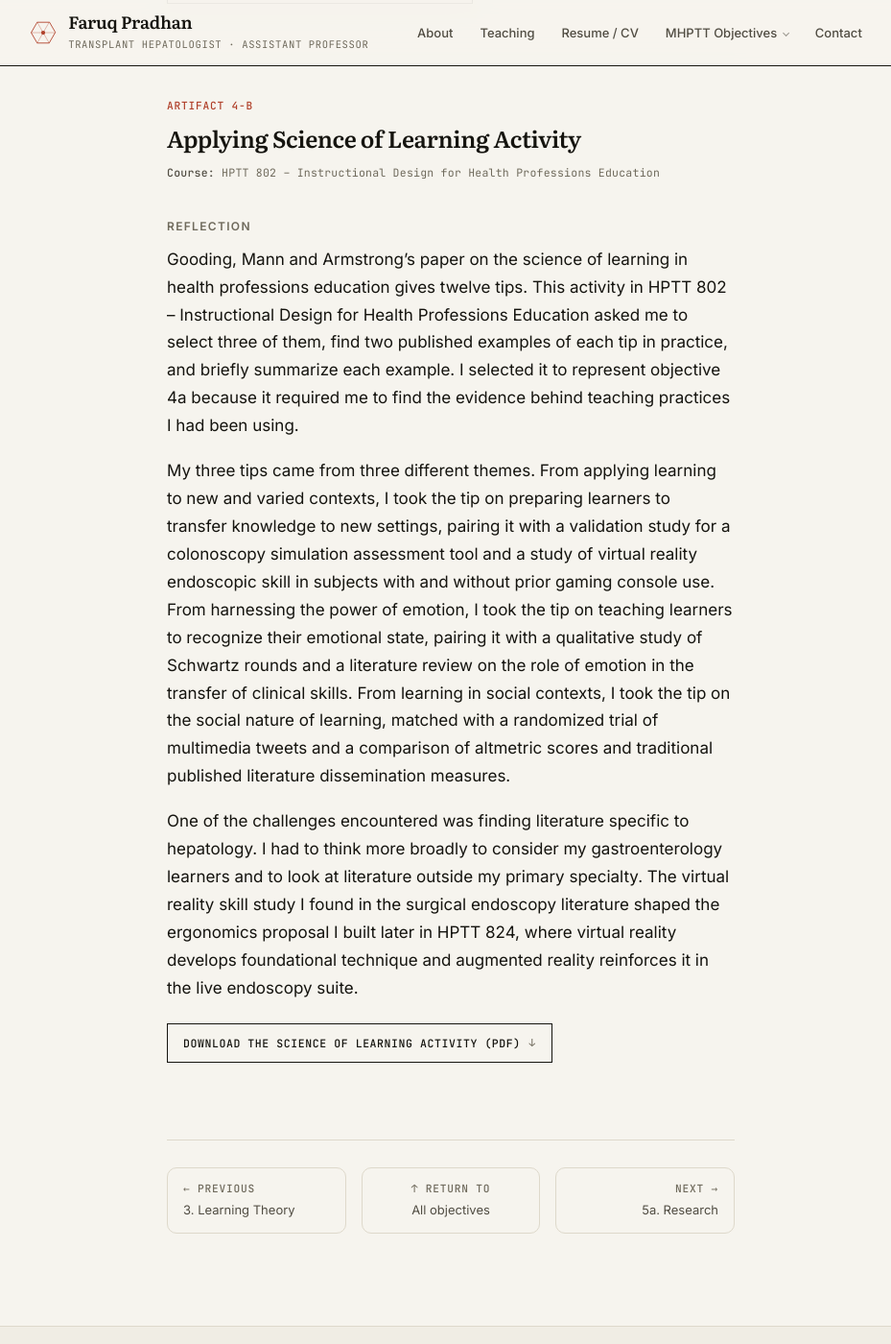
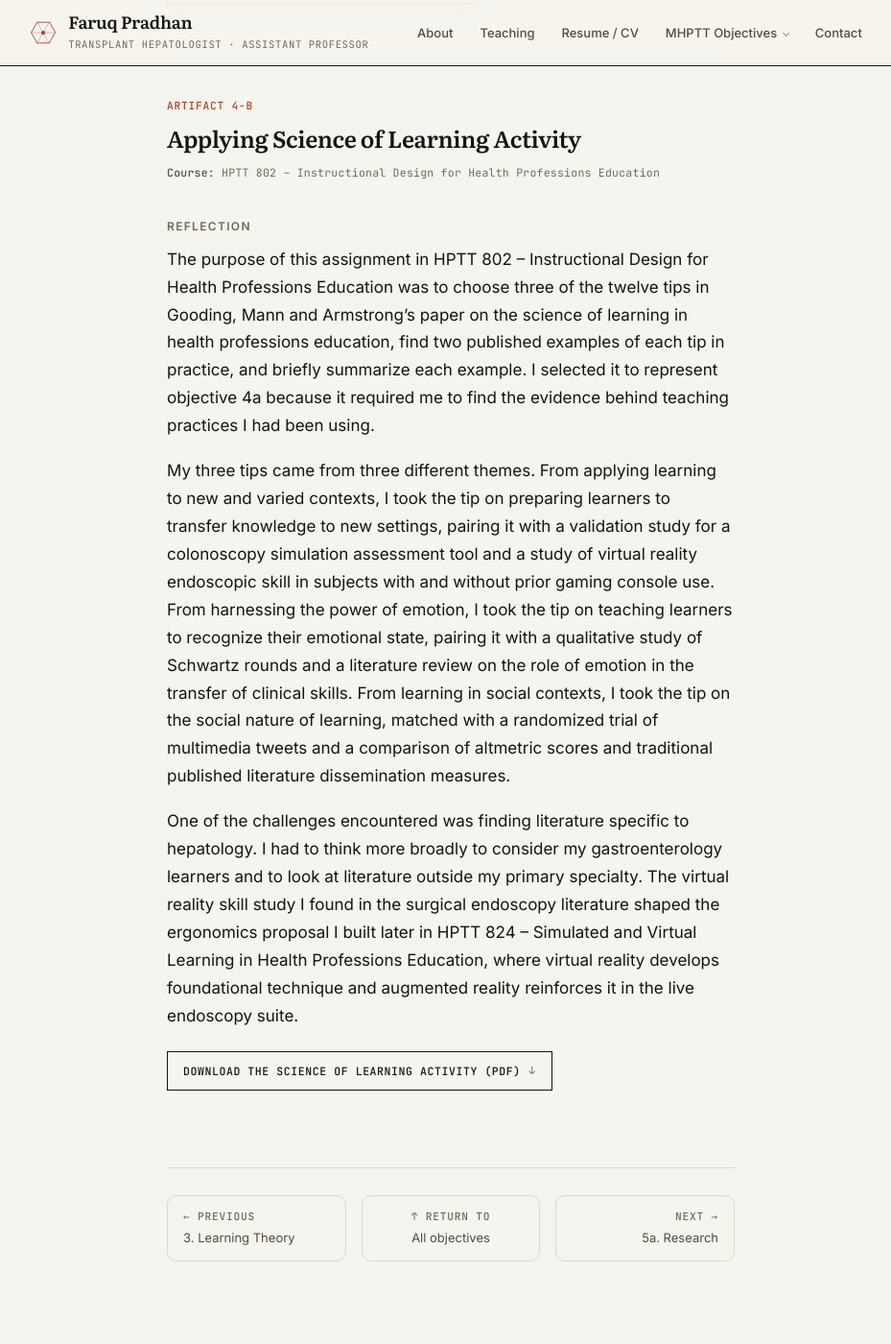
Before and after one commit to fpradhan/fpradhan.github.io, a Jekyll site: the page built from _competencies/4-best-practices-in-teaching.md, in a window 1280 px wide and 1400 px high, scrolled down 1704 px. Shown: the whole window at 96% size, without its empty margins (170-1099 px from the left). Built offline with Jekyll 4.4.1, drawn with Linux system fonts in a browser that asks for light colours.

Commit message:
Restore Faruq's opening for 4-B, and two wording fixes
Reverts the reframed opening: he is fine with 4-B and 2-B sharing a
construction. "Select three of the twelve tips" becomes "choose", since
"I selected it to represent objective 4a" follows two sentences later, and
HPTT 824 now carries its full course name where 4-B cross-references it.

Left alone: "One of the challenges encountered was". I flagged it as
repeating 4-A, but it is the opening of the challenges sentence in five
artifacts (2-B, 3-A, 3-B, 4-A, 4-B) with two further variants in 1-A and
2-A. Changing it here alone would make 4-B the odd one out.

Co-Authored-By: Claude Opus 5 <noreply@anthropic.com>
Claude-Session: https://claude.ai/code/session_01SajNJDGDkt5q5fCgsPRcNk

```diff
--- a/_competencies/4-best-practices-in-teaching.md
+++ b/_competencies/4-best-practices-in-teaching.md
@@ -75,11 +75,11 @@ after the fact.
 
 ### Reflection
 
-Gooding, Mann and Armstrong's paper on the science of learning in health professions education
-gives twelve tips. This activity in HPTT 802 – Instructional Design for Health Professions
-Education asked me to select three of them, find two published examples of each tip in practice,
-and briefly summarize each example. I selected it to represent objective 4a because it required me
-to find the evidence behind teaching practices I had been using.
+The purpose of this assignment in HPTT 802 – Instructional Design for Health Professions Education
+was to choose three of the twelve tips in Gooding, Mann and Armstrong's paper on the science of
+learning in health professions education, find two published examples of each tip in practice, and
+briefly summarize each example. I selected it to represent objective 4a because it required me to
+find the evidence behind teaching practices I had been using.
 
 My three tips came from three different themes. From applying learning to new and varied contexts,
 I took the tip on preparing learners to transfer knowledge to new settings, pairing it with a
@@ -94,8 +94,9 @@ scores and traditional published literature dissemination measures.
 One of the challenges encountered was finding literature specific to hepatology. I had to think
 more broadly to consider my gastroenterology learners and to look at literature outside my primary
 specialty. The virtual reality skill study I found in the surgical endoscopy literature shaped the
-ergonomics proposal I built later in HPTT 824, where virtual reality develops foundational
-technique and augmented reality reinforces it in the live endoscopy suite.
+ergonomics proposal I built later in HPTT 824 – Simulated and Virtual Learning in Health
+Professions Education, where virtual reality develops foundational technique and augmented reality
+reinforces it in the live endoscopy suite.
 
 <p><a class="dl" href="{{ '/assets/artifacts/hptt802-science-of-learning-activity.pdf' | relative_url }}" rel="noopener" target="_blank">Download the science of learning activity (PDF)<span class="sr-only"> (opens in a new tab)</span></a></p>
 
```
